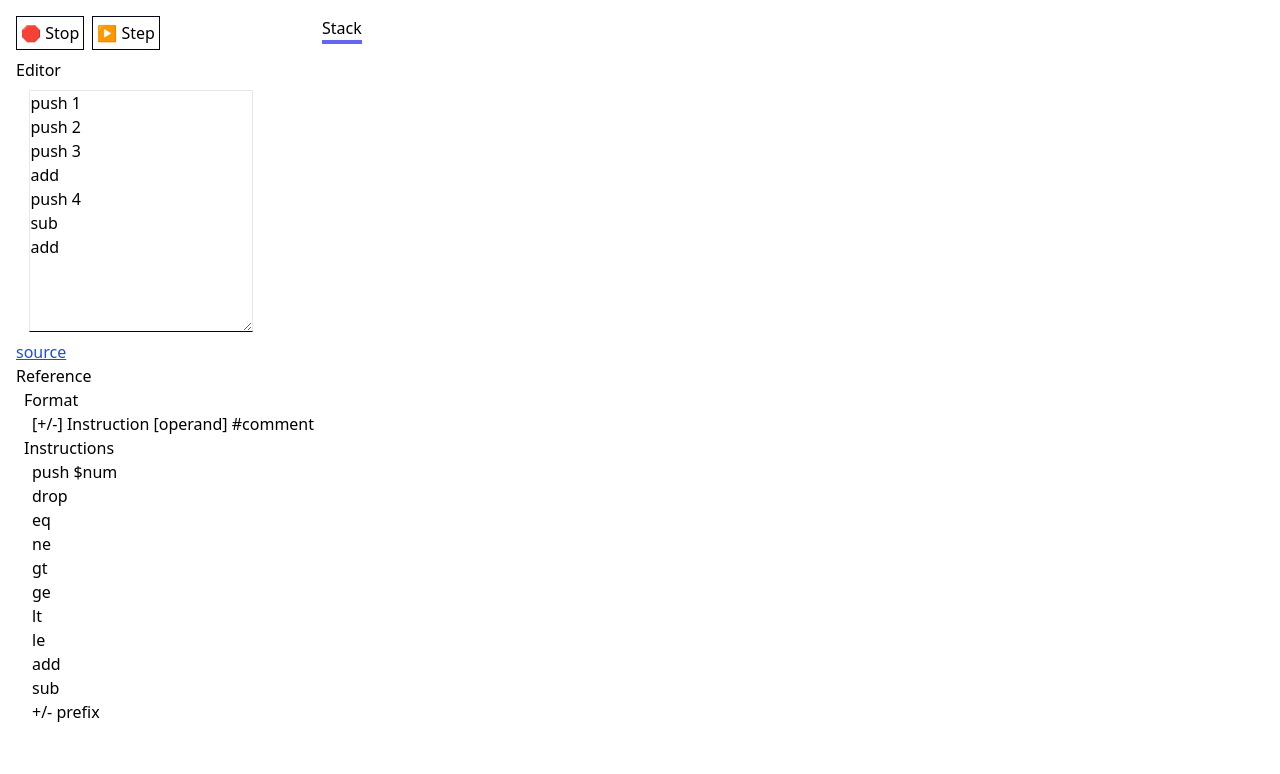
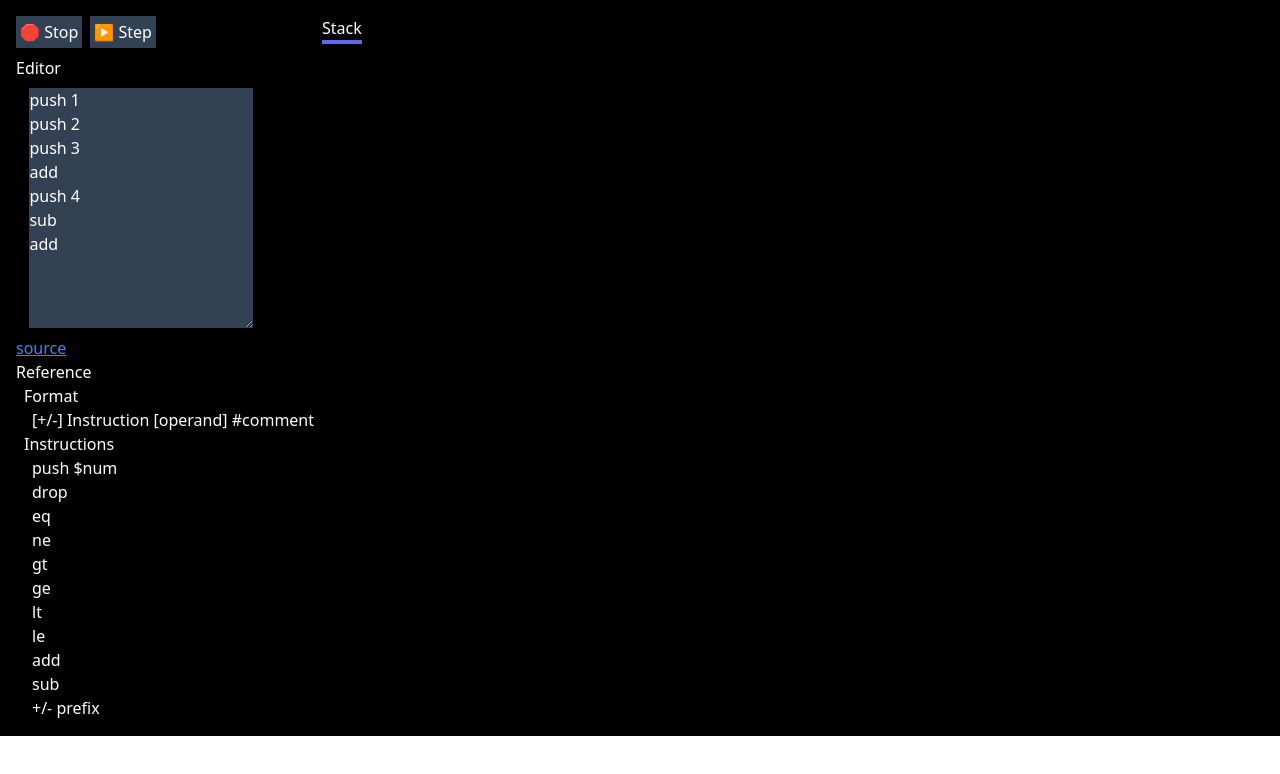
Before and after one commit to ahuth/stack-machine, a React (Vite) app: page / in a window 1280 px wide. Shown: the top 774 px of the page. Built offline with nearby package versions, Linux system fonts and the light colour scheme.

Commit message:
Dark mode

```diff
--- a/src/components/App.tsx
+++ b/src/components/App.tsx
@@ -9,7 +9,7 @@ export default function App() {
   const [state, dispatch] = useReducer(reducer, initialState);
 
   return (
-    <main className="flex gap-2 p-4">
+    <main className="flex gap-2 bg-black p-4 text-white ">
       <div className="flex flex-col gap-2">
         <Controls dispatch={dispatch} />
         <Editor dispatch={dispatch} state={state} />
--- a/src/components/Controls.tsx
+++ b/src/components/Controls.tsx
@@ -9,7 +9,7 @@ export default function Controls({dispatch}: Props) {
     <ul className="flex gap-2">
       <li>
         <button
-          className="border border-slate-950 p-1 hover:bg-slate-100 active:translate-y-1 active:bg-slate-200"
+          className="bg-slate-700 p-1 hover:bg-slate-600 active:translate-y-1 active:bg-slate-500"
           onClick={() => dispatch({type: 'STOP_CLICKED'})}
         >
           🛑 Stop
@@ -17,7 +17,7 @@ export default function Controls({dispatch}: Props) {
       </li>
       <li>
         <button
-          className="border border-slate-950 p-1 hover:bg-slate-100 active:translate-y-1 active:bg-slate-200"
+          className="bg-slate-700 p-1 hover:bg-slate-600 active:translate-y-1 active:bg-slate-500"
           onClick={() => dispatch({type: 'STEP_CLICKED'})}
         >
           ▶️ Step
--- a/src/components/Editor.tsx
+++ b/src/components/Editor.tsx
@@ -22,7 +22,7 @@ export default function Editor({dispatch, state}: Props) {
         </div>
         <textarea
           className={clsx(
-            'w-56 border border-b-slate-950',
+            'w-56 bg-slate-700',
             disabled && 'cursor-not-allowed bg-slate-200',
           )}
           disabled={disabled ? true : undefined}
--- a/src/components/Instructions.tsx
+++ b/src/components/Instructions.tsx
@@ -2,7 +2,7 @@ export default function Instructions() {
   return (
     <section>
       <a
-        className="text-blue-700 underline visited:text-purple-700"
+        className="text-blue-500 underline visited:text-purple-500"
         href="https://github.com/ahuth/stack-machine"
       >
         source
```
